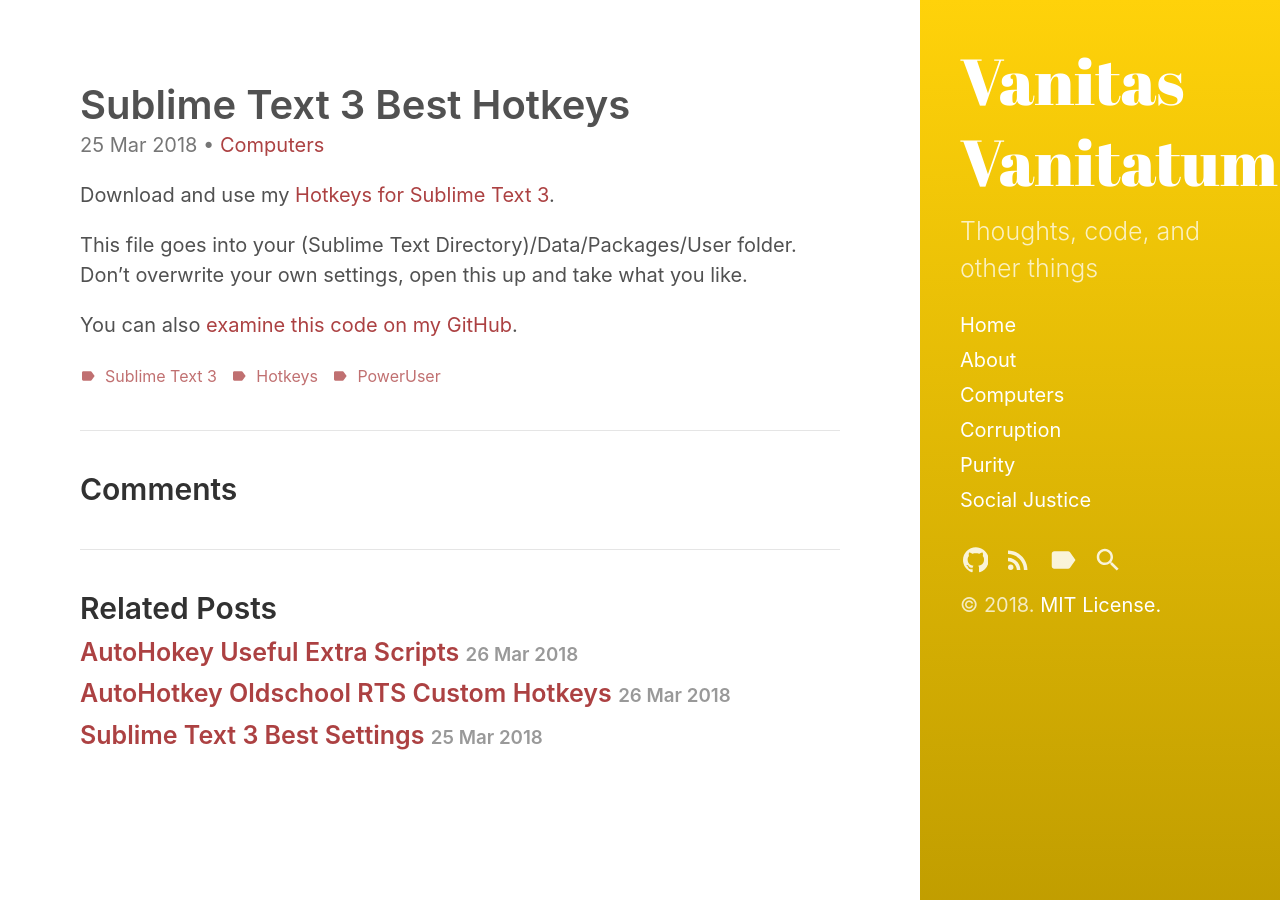
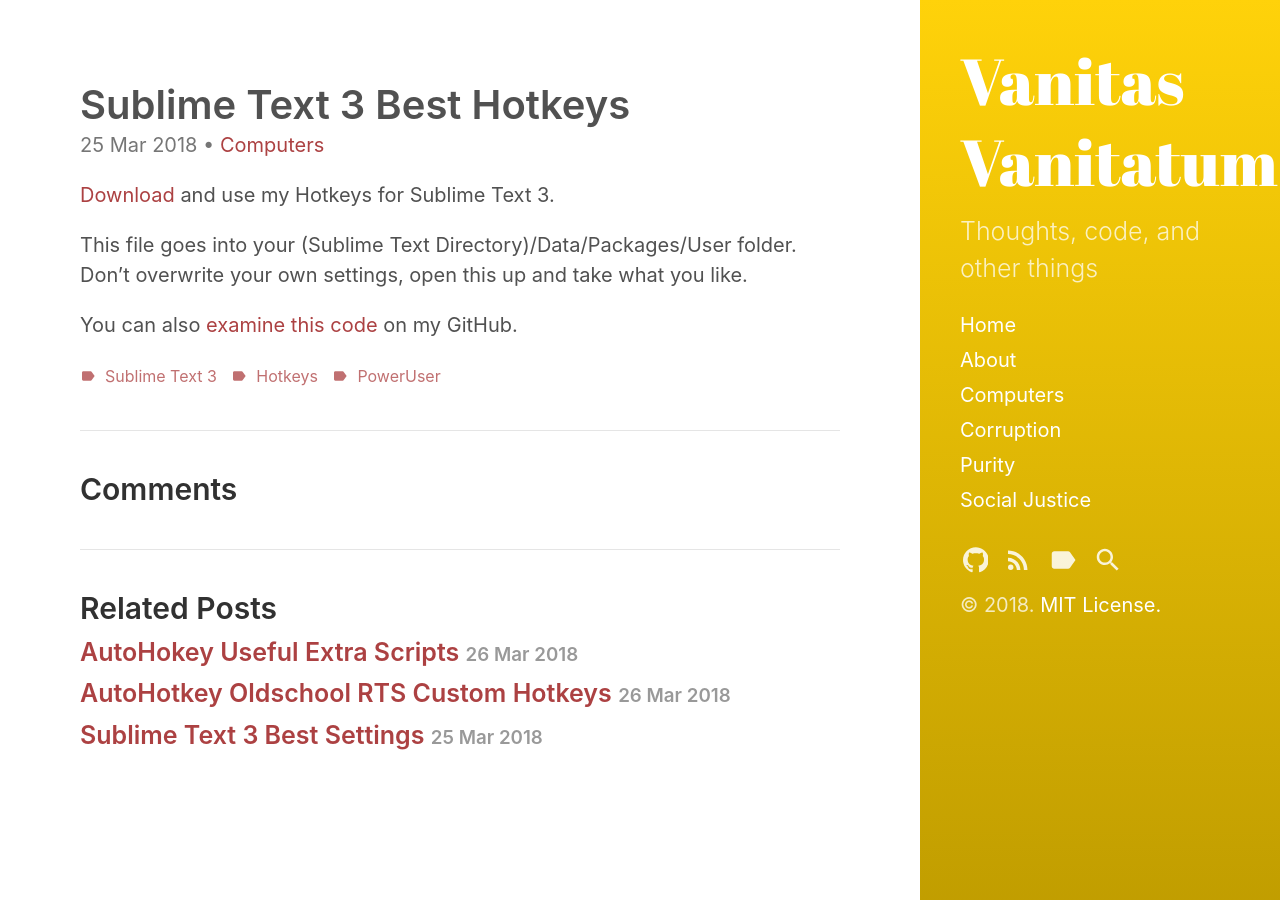
Before and after one commit to VanitasVanitatum/VanitasVanitatum.github.io, a Jekyll site: the page built from _posts/2018-03-25-sublime-text-3-best-hotkeys.md, in a window 1280 px wide. Built offline with Jekyll 4.4.1, drawn with Linux system fonts in a browser that asks for light colours.

```diff
--- a/_posts/2018-03-25-sublime-text-3-best-hotkeys.md
+++ b/_posts/2018-03-25-sublime-text-3-best-hotkeys.md
@@ -9,8 +9,8 @@ tags:
   - PowerUser
 last_modified_at: 2018-03-26T12:57:42-05:00
 ---
-Download and use my <a href="{{ site.baseurl }}/downloads/Default%20(Windows).sublime-keymap">Hotkeys for Sublime Text 3</a>.
+<a href="{{ site.baseurl }}/downloads/Default%20(Windows).sublime-keymap">Download</a> and use my Hotkeys for Sublime Text 3.
 
 This file goes into your (Sublime Text Directory)/Data/Packages/User folder. Don't overwrite your own settings, open this up and take what you like.
 
-You can also <a href="{{ site.github.repo }}/downloads/Default%20(Windows).sublime-keymap">examine this code on my GitHub</a>.
+You can also <a href="{{ site.github.repo }}/downloads/Default%20(Windows).sublime-keymap">examine this code</a> on my GitHub.
```
Also changed, not shown: _posts/2018-03-25-sublime-text-3-best-settings.md (+2 -2 lines), _posts/2018-03-26-AutoHotkey-oldschool-RTS-custom-hotkeys.md (+1 -1 lines), _posts/2018-03-26-AutoHotkey-useful-extra-scripts - Copy.md (+1 -1 lines).
